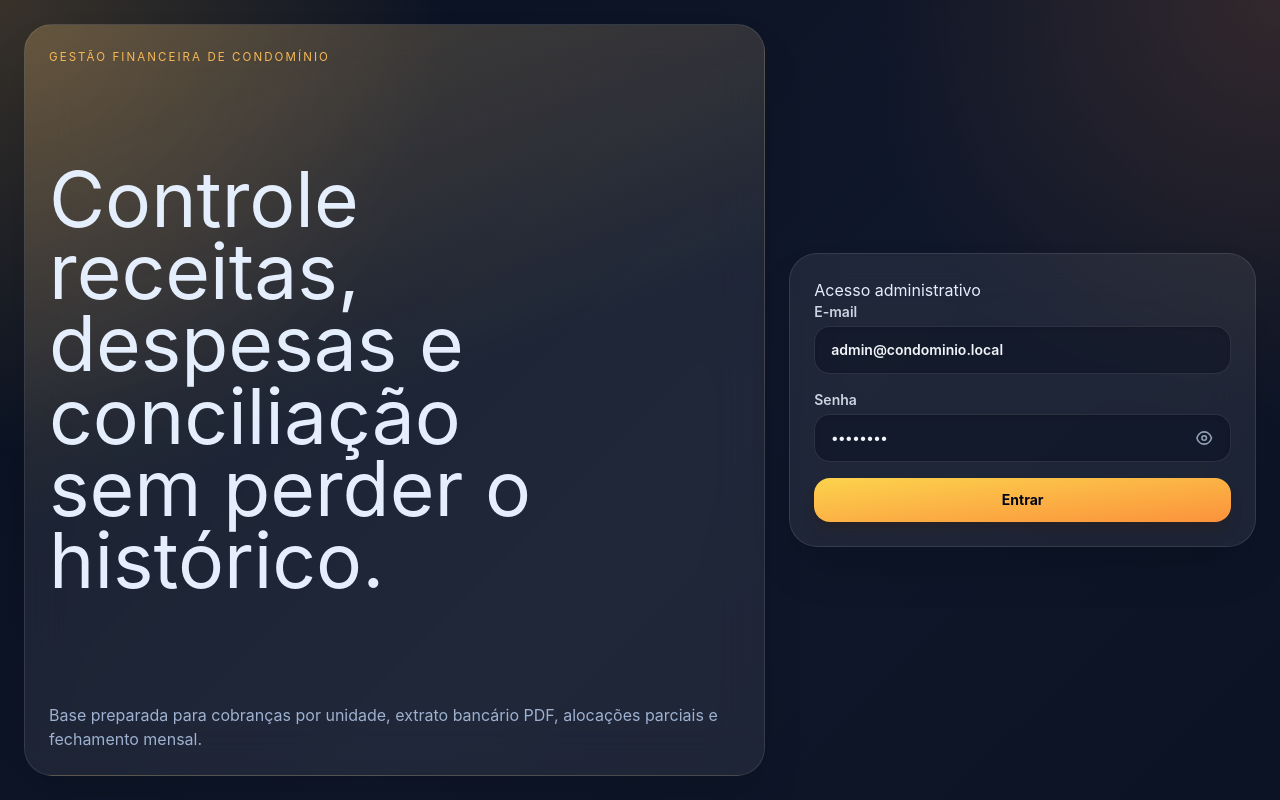
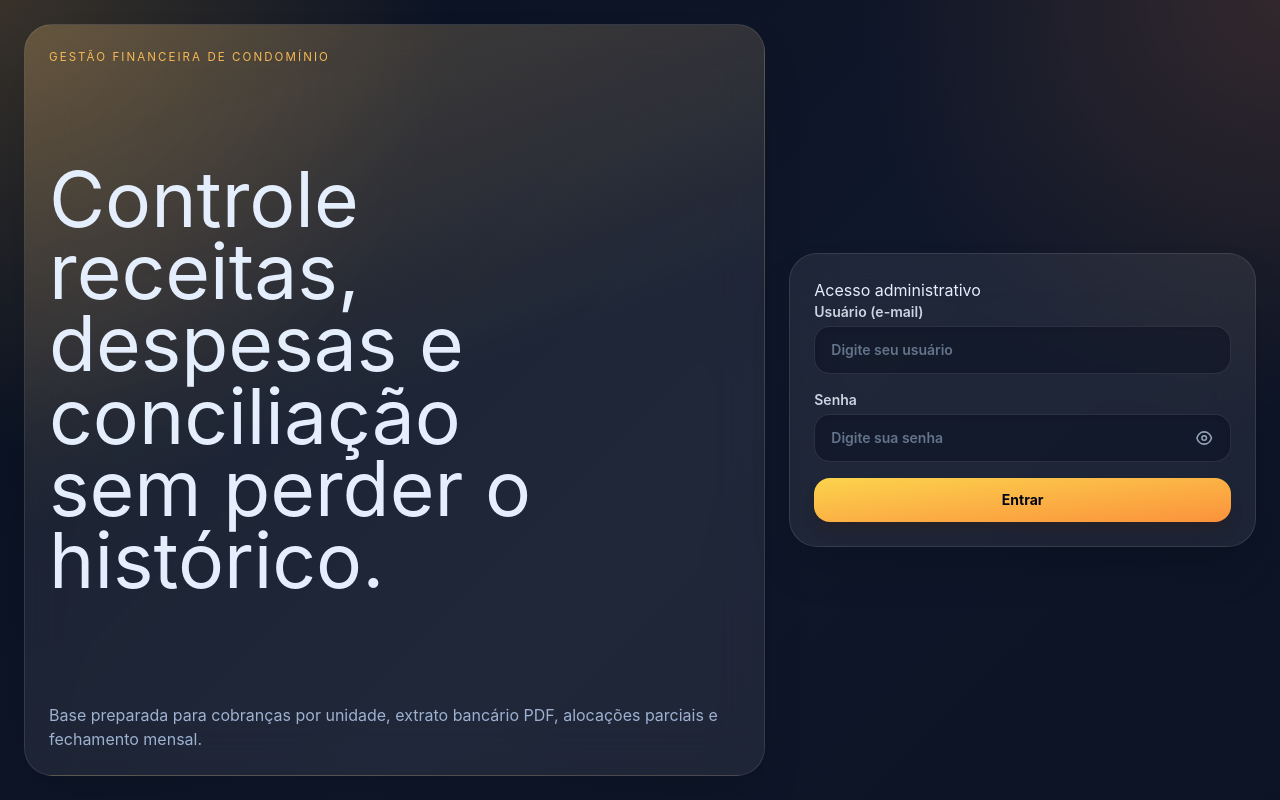
Before and after one commit to alvesedu/sysJdEsmeraldasFront, a React (Vite) app: page /login in a window 1280 px wide. Built offline with nearby package versions, Linux system fonts and the light colour scheme; no server answers.

Commit message:
fix: require manual login credentials

```diff
--- a/src/pages/LoginPage.tsx
+++ b/src/pages/LoginPage.tsx
@@ -22,11 +22,7 @@ export function LoginPage() {
     setError,
     formState: { errors, isSubmitting }
   } = useForm<LoginForm>({
-    resolver: zodResolver(loginSchema),
-    defaultValues: {
-      email: 'admin@condominio.local',
-      password: 'admin123'
-    }
+    resolver: zodResolver(loginSchema)
   });
 
   async function onSubmit(values: LoginForm) {
@@ -56,9 +52,10 @@ export function LoginPage() {
         <h2>Acesso administrativo</h2>
         <form className="stack auth-form" onSubmit={handleSubmit(onSubmit)} noValidate>
           <label>
-            E-mail
+            Usuário (e-mail)
             <input
               autoComplete="email"
+              placeholder="Digite seu usuário"
               aria-invalid={errors.email ? 'true' : 'false'}
               {...register('email')}
             />
@@ -70,6 +67,7 @@ export function LoginPage() {
               <input
                 type={showPassword ? 'text' : 'password'}
                 autoComplete="current-password"
+                placeholder="Digite sua senha"
                 aria-invalid={errors.password ? 'true' : 'false'}
                 {...register('password')}
               />
```
